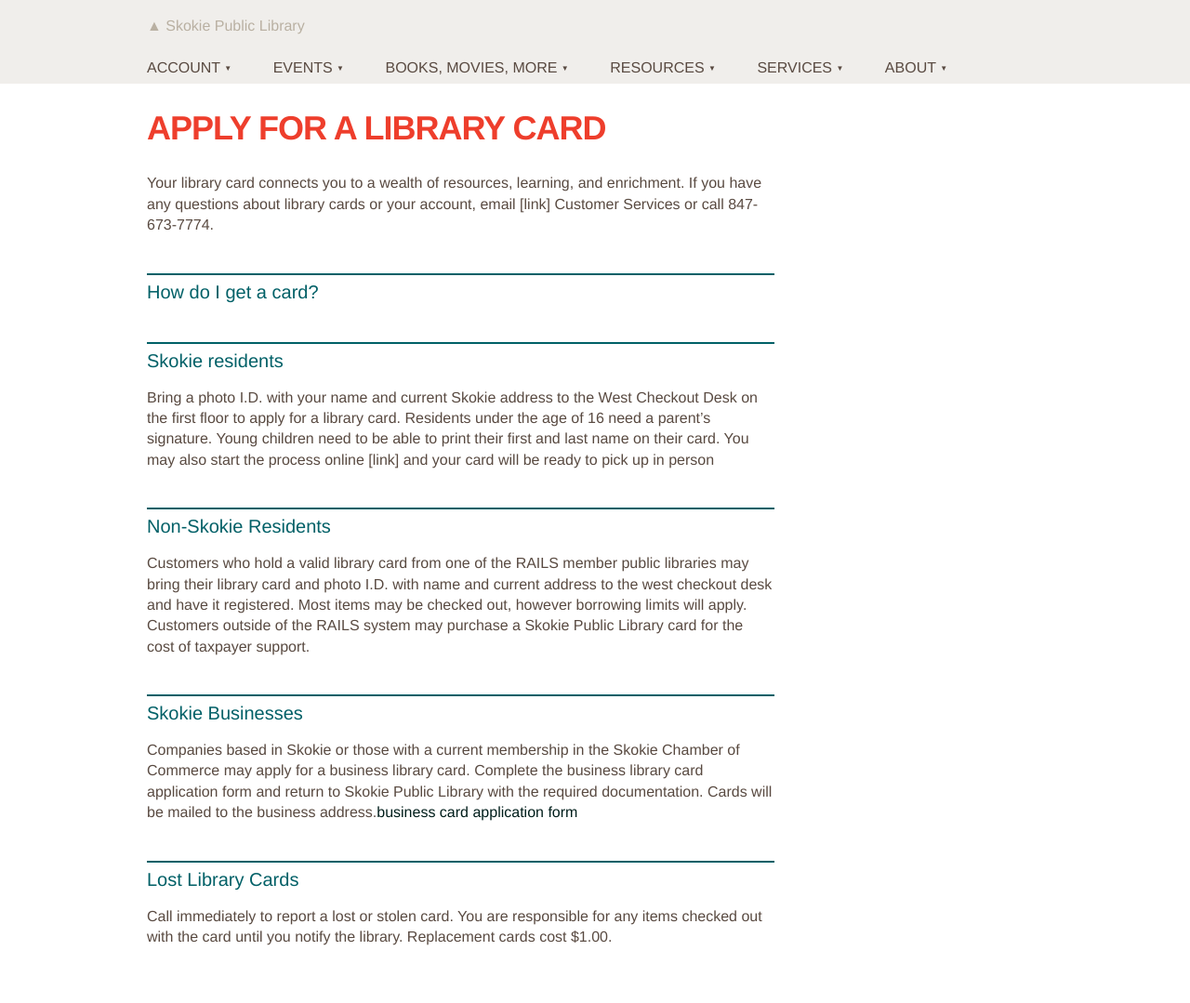
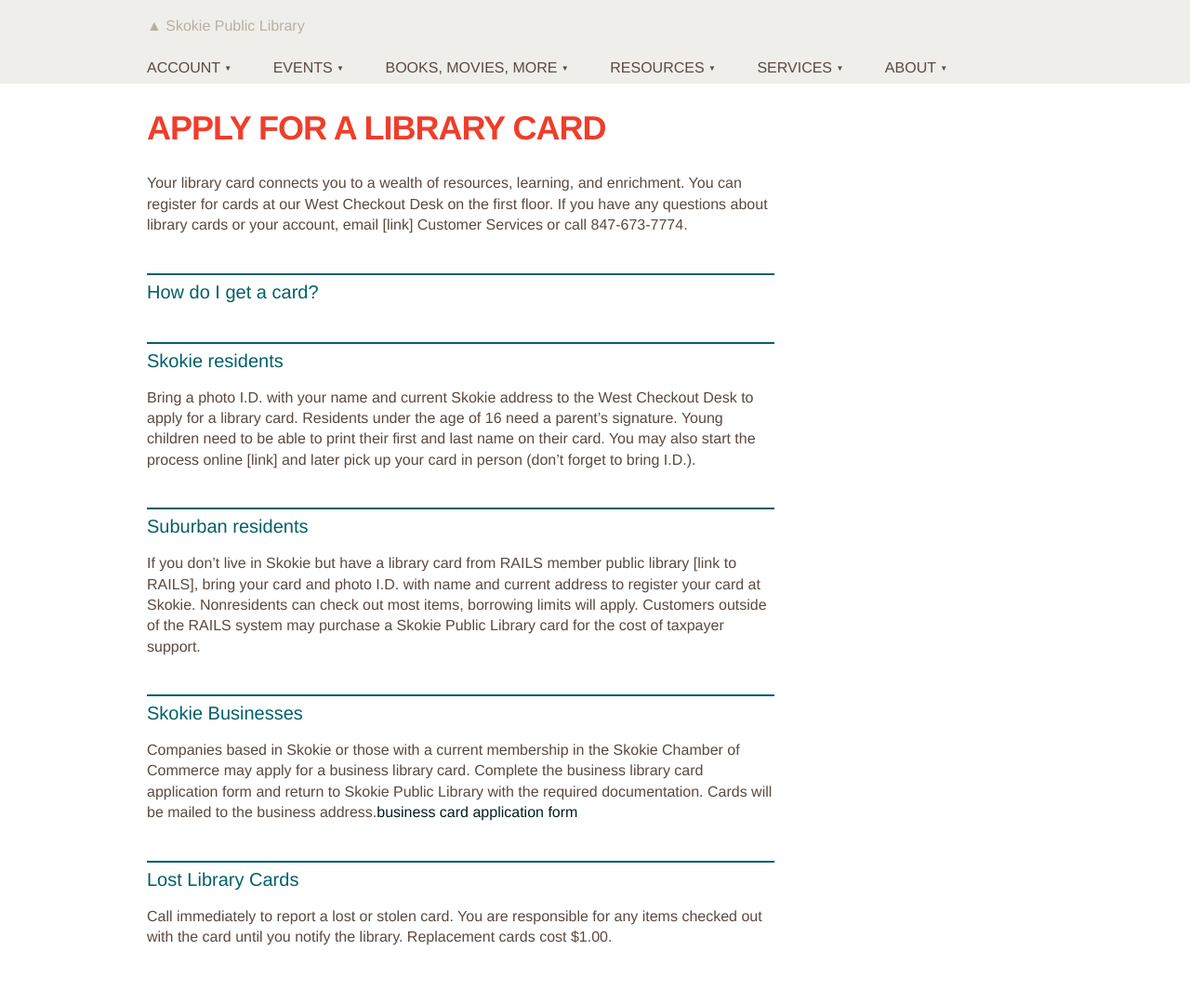
Before and after one commit to skokielibrary/spl-content, a Jekyll site: the page built from _content/eileen/account--apply.markdown, in a window 1280 px wide. Shown: the whole page at 93% size. Built offline with Jekyll 4.4.1, drawn with Linux system fonts in a browser that asks for light colours.

Commit message:
Updated account--apply.markdown

```diff
--- a/_content/eileen/account--apply.markdown
+++ b/_content/eileen/account--apply.markdown
@@ -4,15 +4,15 @@ title: Apply for a library card
 published: true
 ---
 
-Your library card connects you to a wealth of resources, learning, and enrichment. If you have any questions about library cards or your account, email [link] Customer Services or call 847-673-7774.
+Your library card connects you to a wealth of resources, learning, and enrichment. You can register for cards at our West Checkout Desk on the first floor. If you have any questions about library cards or your account, email [link] Customer Services or call 847-673-7774.
 
 ##How do I get a card?
 
 ##Skokie residents
-Bring a photo I.D. with your name and current Skokie address to the West Checkout Desk on the first floor to apply for a library card. Residents under the age of 16 need a parent's signature. Young children need to be able to print their first and last name on their card. You may also start the process online [link] and your card will be ready to pick up in person
+Bring a photo I.D. with your name and current Skokie address to the West Checkout Desk to apply for a library card. Residents under the age of 16 need a parent's signature. Young children need to be able to print their first and last name on their card. You may also start the process online [link] and later pick up your card in person (don't forget to bring I.D.).
 
-##Non-Skokie Residents
-Customers who hold a valid library card from one of the RAILS member public libraries may bring their library card and photo I.D. with name and current address to the west checkout desk and have it registered. Most items may be checked out, however borrowing limits will apply. Customers outside of the RAILS system may purchase a Skokie Public Library card for the cost of taxpayer support.
+##Suburban residents
+If you don't live in Skokie but have a library card from RAILS member public library [link to RAILS], bring your card and photo I.D. with name and current address to register your card at Skokie. Nonresidents can check out most items, borrowing limits will apply. Customers outside of the RAILS system may purchase a Skokie Public Library card for the cost of taxpayer support.
 ##Skokie Businesses
 Companies based in Skokie or those with a current membership in the Skokie Chamber of Commerce may apply for a business library card. Complete the business library card application form and return to Skokie Public Library with the required documentation. Cards will be mailed to the business address.[business card application form]()
 ##Lost Library Cards
```
